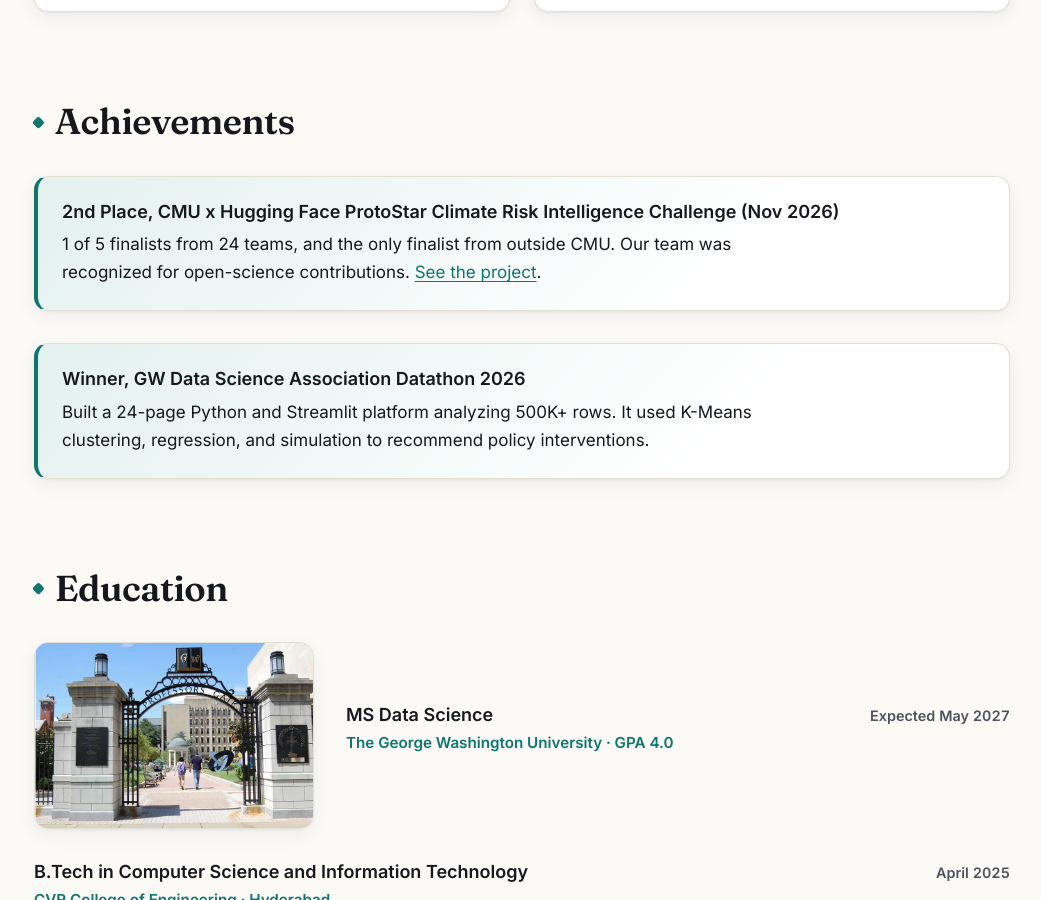
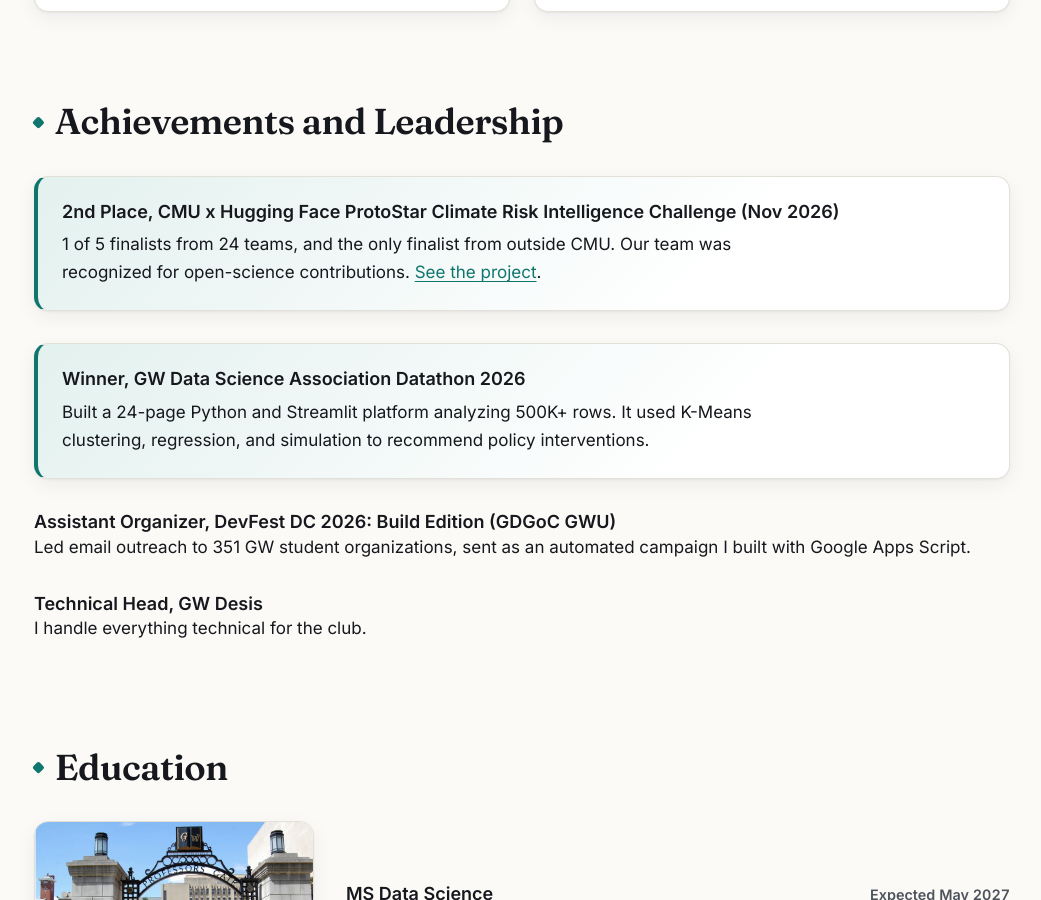
Before and after one commit to Kadaru242003/Kadaru242003.github.io, a plain HTML site: page index.html in a window 1280 px wide. Shown: the part 5111-6011 px from the top of the page, without its empty margins (118-1159 px from the left). Drawn offline with Linux system fonts and the light colour scheme.

Commit message:
Achievements and Leadership section

```diff
--- a/index.html
+++ b/index.html
@@ -330,7 +330,7 @@
     </section>
 
     <section class="section container reveal" id="achievements" aria-labelledby="achievements-title">
-      <h2 id="achievements-title">Achievements</h2>
+      <h2 id="achievements-title">Achievements and Leadership</h2>
       <ul class="entries">
         <li class="entry highlight">
           <h3 class="entry-title">2nd Place, CMU x Hugging Face ProtoStar Climate Risk Intelligence Challenge (Nov 2026)</h3>
@@ -339,6 +339,14 @@
         <li class="entry highlight">
           <h3 class="entry-title">Winner, GW Data Science Association Datathon 2026</h3>
           <p>Built a 24-page Python and Streamlit platform analyzing 500K+ rows. It used K-Means clustering, regression, and simulation to recommend policy interventions.</p>
+        </li>
+        <li class="entry">
+          <h3 class="entry-title">Assistant Organizer, DevFest DC 2026: Build Edition (GDGoC GWU)</h3>
+          <p>Led email outreach to 351 GW student organizations, sent as an automated campaign I built with Google Apps Script.</p>
+        </li>
+        <li class="entry">
+          <h3 class="entry-title">Technical Head, GW Desis</h3>
+          <p>I handle everything technical for the club.</p>
         </li>
       </ul>
     </section>
```
